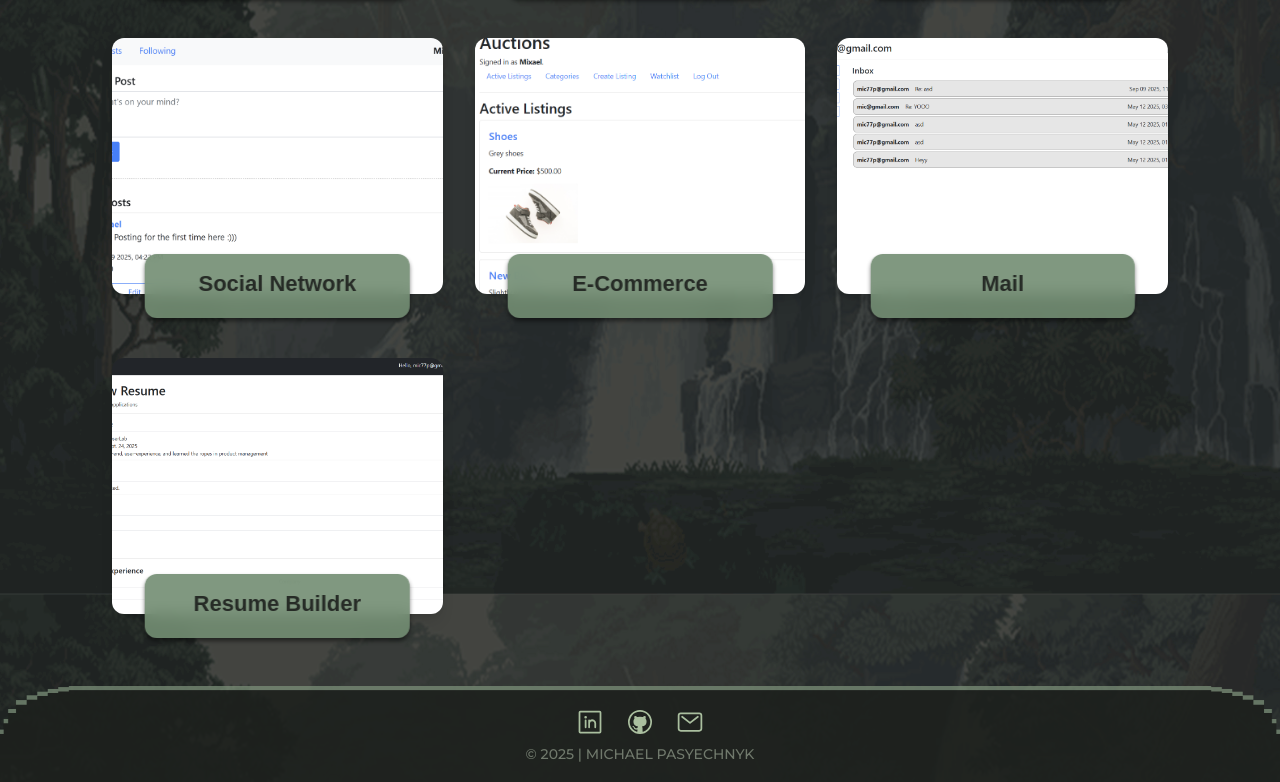
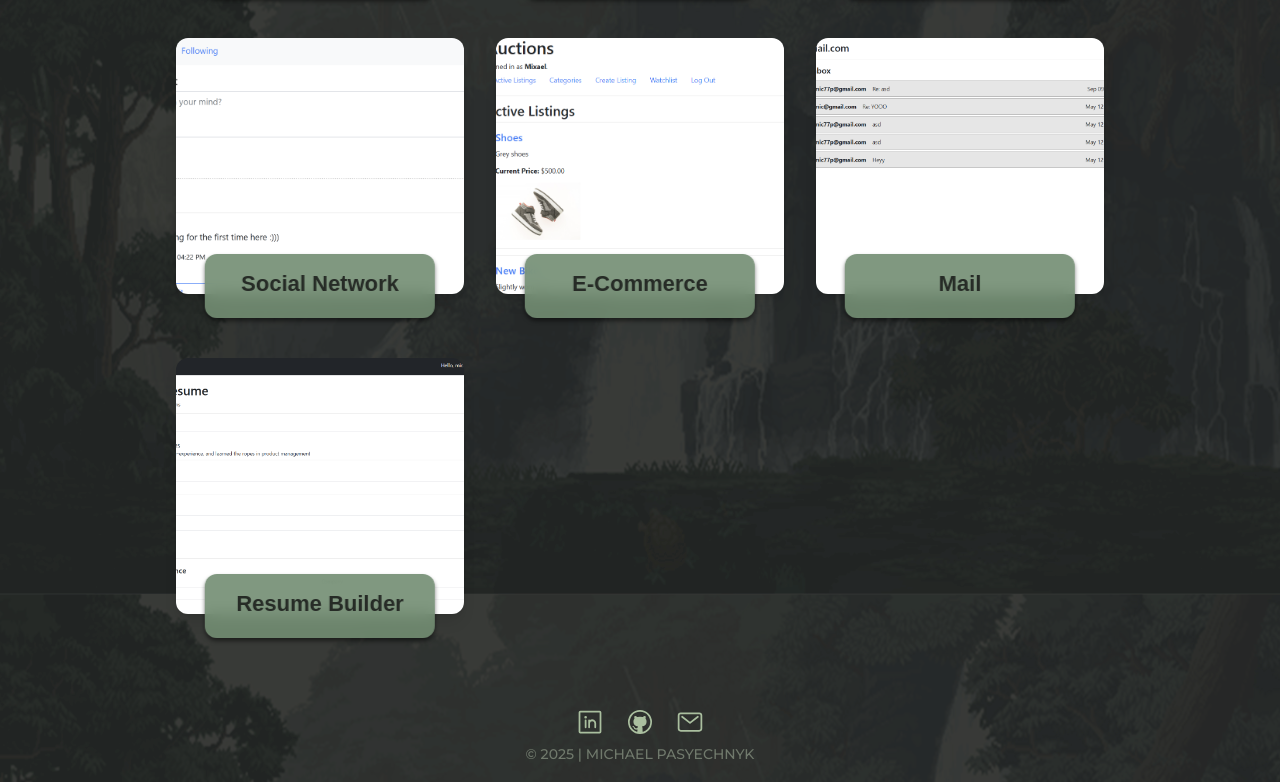
Before and after one commit to mic77pas/mp-portfolio, a Next.js app: page /portfolio in a window 1280 px wide. Shown: the part 1806-2588 px from the top of the page. Built offline with nearby package versions, Linux system fonts and the light colour scheme; a web font is replaced by a local one.

Commit message:
formatting updated

```diff
--- a/_components/Footer.jsx
+++ b/_components/Footer.jsx
@@ -14,10 +14,10 @@ export default function Footer() {
       <footer
         id="site-footer"
         className="flex flex-col justify-center items-center w-full h-24 pt-6 py-5 gap-2 font-medium"
-        style={{
-          backgroundImage: "url('/comps/footer3.png')",
-          backgroundSize: "100% 100%",
-        }}
+        // style={{
+        //   backgroundImage: "url('/comps/footer3.png')",
+        //   backgroundSize: "100% 100%",
+        // }}
       >
         <nav className="flex gap-6 font-bold items-center">
           <Link
--- a/_components/Header.jsx
+++ b/_components/Header.jsx
@@ -52,14 +52,14 @@ export default function Header() {
     <>
       <header
         className={[
-          "fixed top-0 z-30 w-full h-22 hidden sm:flex",
+          "fixed top-0 z-30 w-full max-w-5xl h-22 hidden sm:flex",
           "justify-center items-center",
           "transform-gpu transition-transform duration-300 ease-out",
           "bg-[url('/comps/header.png')] bg-size-[100%_100%] bg-no-repeat bg-center",
           hidden ? "-translate-y-full" : "translate-y-0",
         ].join(" ")}
       >
-        <div className="flex flex-row items-center justify-center w-full max-w-7xl px-4">
+        <div className="flex flex-row items-center justify-between w-full px-12">
           <Link href="/">
             <Image
               src="/logos/pixelnew.png"
--- a/src/app/layout.jsx
+++ b/src/app/layout.jsx
@@ -50,18 +50,17 @@ export const metadata = {
   },
 };
 
-
 export default function RootLayout({ children }) {
   return (
     <html lang="en" className={`${montserrat.className} ${minecraft.variable}`}>
       <body className="relative min-h-screen flex flex-col items-center antialiased bg-[url('/bg/waterfall.gif')] bg-cover bg-center bg-no-repeat bg-fixed">
         {/* Overlay */}
-        <div className="absolute inset-0 bg-[#242524]/85 pointer-events-none" />
+        <div className="absolute inset-0 bg-[#242524]/90 pointer-events-none" />
 
         {/* Content */}
-        <div className="relative w-full min-h-screen flex flex-col items-center">
+        <div className="relative w-full max-w-5xl min-h-screen flex flex-col items-center">
           <Header />
-          <main className="flex-1 w-full max-w-6xl p-4 pt-26 flex justify-center">
+          <main className="flex-1 w-full p-4 pt-26 flex justify-center">
             <ClientLayout>{children}</ClientLayout>
           </main>
           <Footer />
--- a/src/app/page.jsx
+++ b/src/app/page.jsx
@@ -59,7 +59,7 @@ export default function Home() {
           </h3> */}
           <SplitText
             text="Michael Pasyechnyk"
-            className="font-minecraft font-bold text-[50px] md:text-[90px] leading-[1.1] pb-4 text-[#99b494] hover:text-[#bbd3b6] transition duration-200 drop-shadow-[0px_6px_0px_rgba(0,0,0,0.5)]"
+            className="font-minecraft font-bold text-[40px] md:text-[75px] leading-[1.1] pb-4 text-[#99b494] hover:text-[#bbd3b6] transition duration-200 drop-shadow-[0px_6px_0px_rgba(0,0,0,0.5)]"
             delay={50}
             duration={1}
             ease="power3.out"
@@ -85,7 +85,7 @@ export default function Home() {
               className="flex flex-col justify-center items-center gap-2 w-28 group"
               variants={iconItem}
             >
-              <div className="relative w-20 h-20 group rounded-full shadow-[0px_4px_4px_rgba(0,0,0,0.5)]">
+              <div className="relative  w-18 h-18 group rounded-full shadow-[0px_4px_4px_rgba(0,0,0,0.5)]">
                 <Link
                   href="https://uwaterloo.ca/systems-design-engineering/"
                   target="_blank"
@@ -151,7 +151,7 @@ export default function Home() {
               >
                 Searching for work!
               </p> */}
-              <div className="relative w-20 h-20 group rounded-full shadow-[0px_4px_4px_rgba(0,0,0,0.5)]">
+              <div className="relative w-18 h-18 group rounded-full shadow-[0px_4px_4px_rgba(0,0,0,0.5)]">
                 <Link
                   href="https://www.parkusher.app/"
                   target="_blank"
@@ -187,7 +187,7 @@ export default function Home() {
               className="flex flex-col justify-center items-center gap-2 w-28 group"
               variants={iconItem}
             >
-              <div className="relative w-20 h-20 group rounded-full shadow-[0px_4px_4px_rgba(0,0,0,0.5)]">
+              <div className="relative w-18 h-18 group rounded-full shadow-[0px_4px_4px_rgba(0,0,0,0.5)]">
                 <Link
                   href="https://linkedin.com/in/michaelpasyechnyk"
                   target="_blank"
@@ -216,7 +216,7 @@ export default function Home() {
               group-hover:opacity-100
               group-hover:translate-y-0"
               >
-                Based in CA/US
+                US/Canada
               </p>
             </motion.div>
 
```
Also changed, not shown: 2 other files (tests, documents, lock files or other folders).
